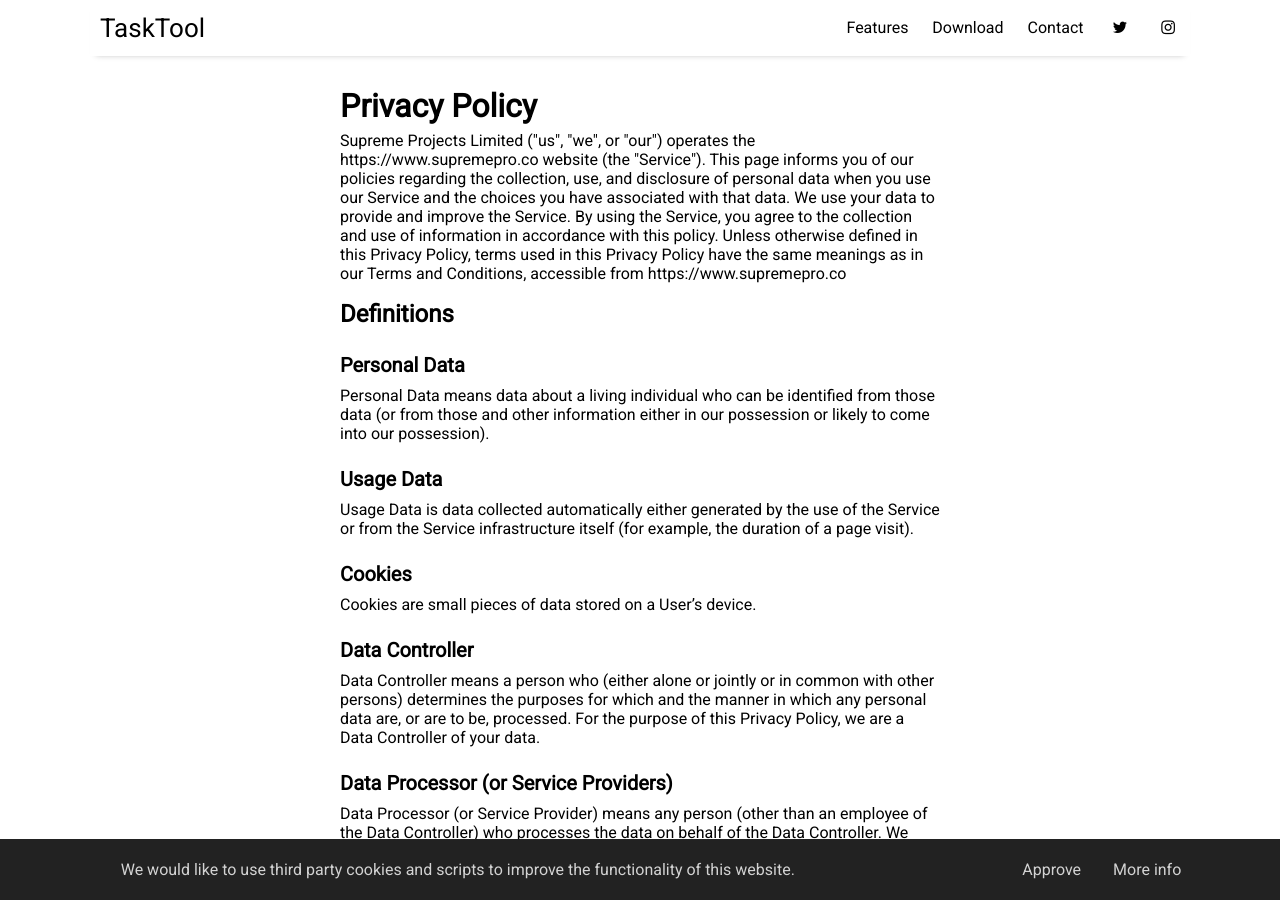
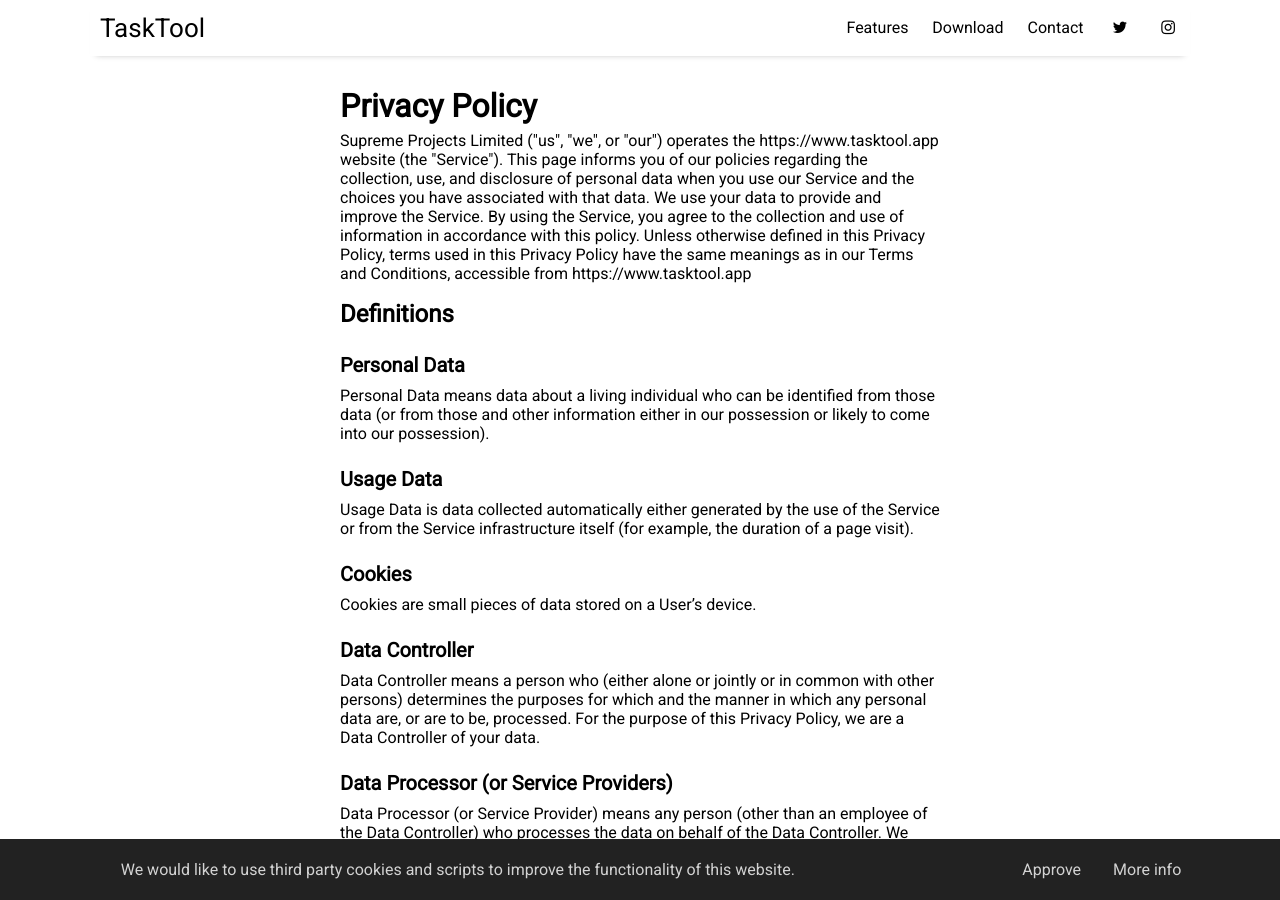
Before and after one commit to Supreme-Projects/tasktool, a Jekyll site: the page built from pages/privacy.html, in a window 1280 px wide and 900 px high. Built offline with Jekyll 4.4.1, drawn with Linux system fonts in a browser that asks for light colours; nearby versions of some CDN libraries; part of the change alters nothing that is shown.

Commit message:
Update privacy.html

```diff
--- a/pages/privacy.html
+++ b/pages/privacy.html
@@ -3,11 +3,11 @@ layout: misc
 title: Privacy Policy
 ---
 
-Supreme Projects Limited ("us", "we", or "our") operates the https://www.supremepro.co website (the "Service").
+Supreme Projects Limited ("us", "we", or "our") operates the https://www.tasktool.app website (the "Service").
 
 This page informs you of our policies regarding the collection, use, and disclosure of personal data when you use our Service and the choices you have associated with that data.
 
-We use your data to provide and improve the Service. By using the Service, you agree to the collection and use of information in accordance with this policy. Unless otherwise defined in this Privacy Policy, terms used in this Privacy Policy have the same meanings as in our Terms and Conditions, accessible from https://www.supremepro.co
+We use your data to provide and improve the Service. By using the Service, you agree to the collection and use of information in accordance with this policy. Unless otherwise defined in this Privacy Policy, terms used in this Privacy Policy have the same meanings as in our Terms and Conditions, accessible from https://www.tasktool.app
 <h2>Definitions</h2>
 <h3>Personal Data</h3>
 
@@ -209,4 +209,4 @@ We will let you know via email and/or a prominent notice on our Service, prior t
 You are advised to review this Privacy Policy periodically for any changes. Changes to this Privacy Policy are effective when they are posted on this page.
 <h2>Contact Us</h2>
 
-If you have any questions about this Privacy Policy, please <a href="https://www.supremepro.co/pages/contact.html">contact us</a>.
+If you have any questions about this Privacy Policy, please <a href="https://www.tasktool.app/pages/contact.html">contact us</a>.
```
